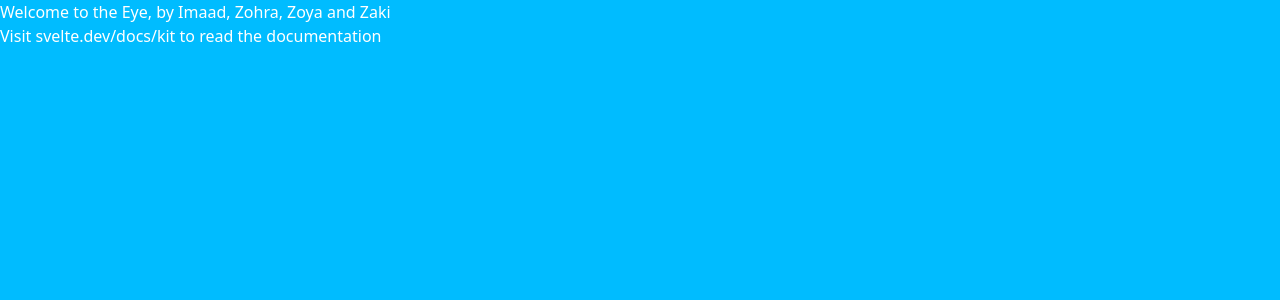
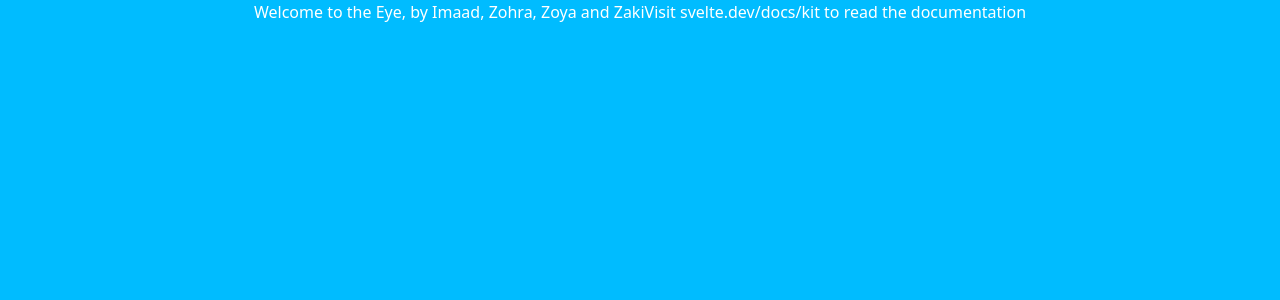
Before and after one commit to ZakiSyed-1976/vercel-app, a SvelteKit app: page / in a window 1280 px wide. Shown: the top 300 px of the page. Built offline with nearby package versions, Linux system fonts and the light colour scheme.

Commit message:
Simple change

```diff
--- a/src/routes/+page.svelte
+++ b/src/routes/+page.svelte
@@ -1,4 +1,6 @@
-<div class="w-full h-full justify-center items-center">
-    <h1>Welcome to the Eye, by Imaad, Zohra, Zoya and Zaki</h1>
-    <p>Visit <a href="https://svelte.dev/docs/kit">svelte.dev/docs/kit</a> to read the documentation</p>
+<div class="w-full flex justify-center items-center">
+
+
+<h1>Welcome to the Eye, by Imaad, Zohra, Zoya and Zaki</h1>
+<p>Visit <a href="https://svelte.dev/docs/kit">svelte.dev/docs/kit</a> to read the documentation</p>
 </div>
```
